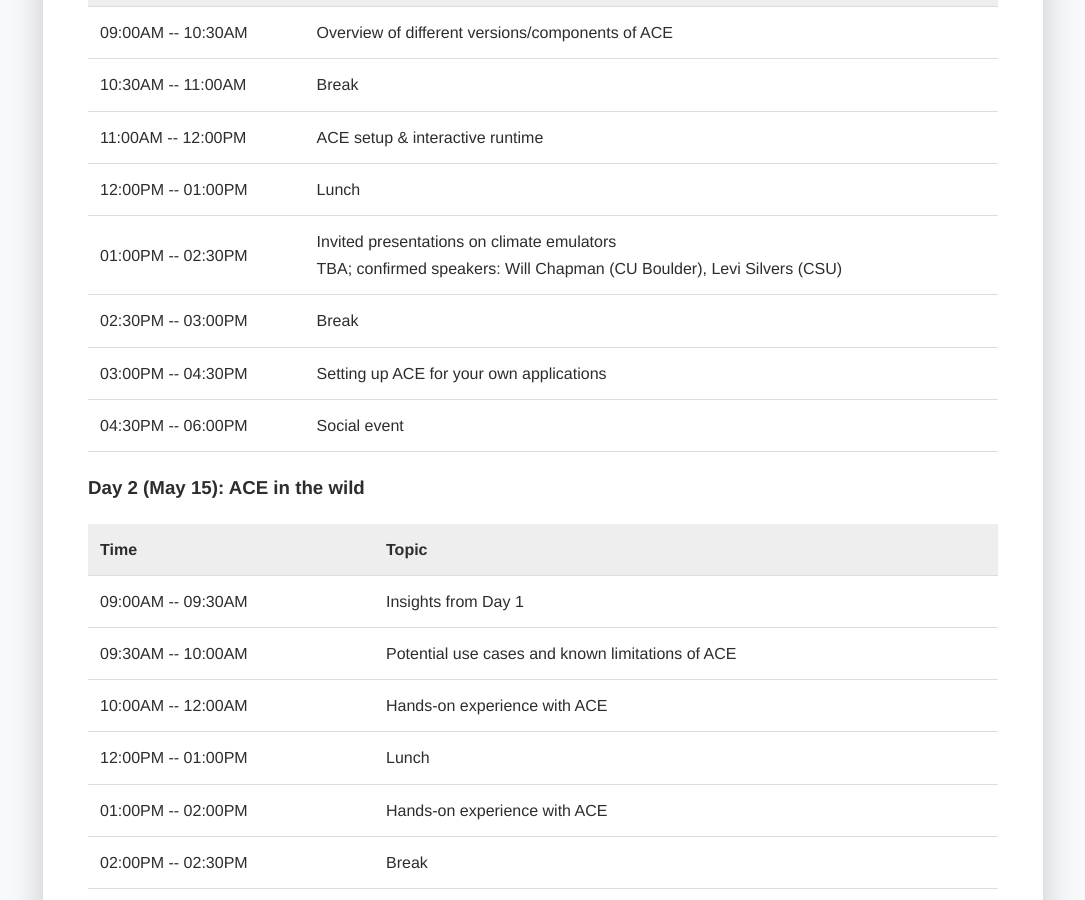
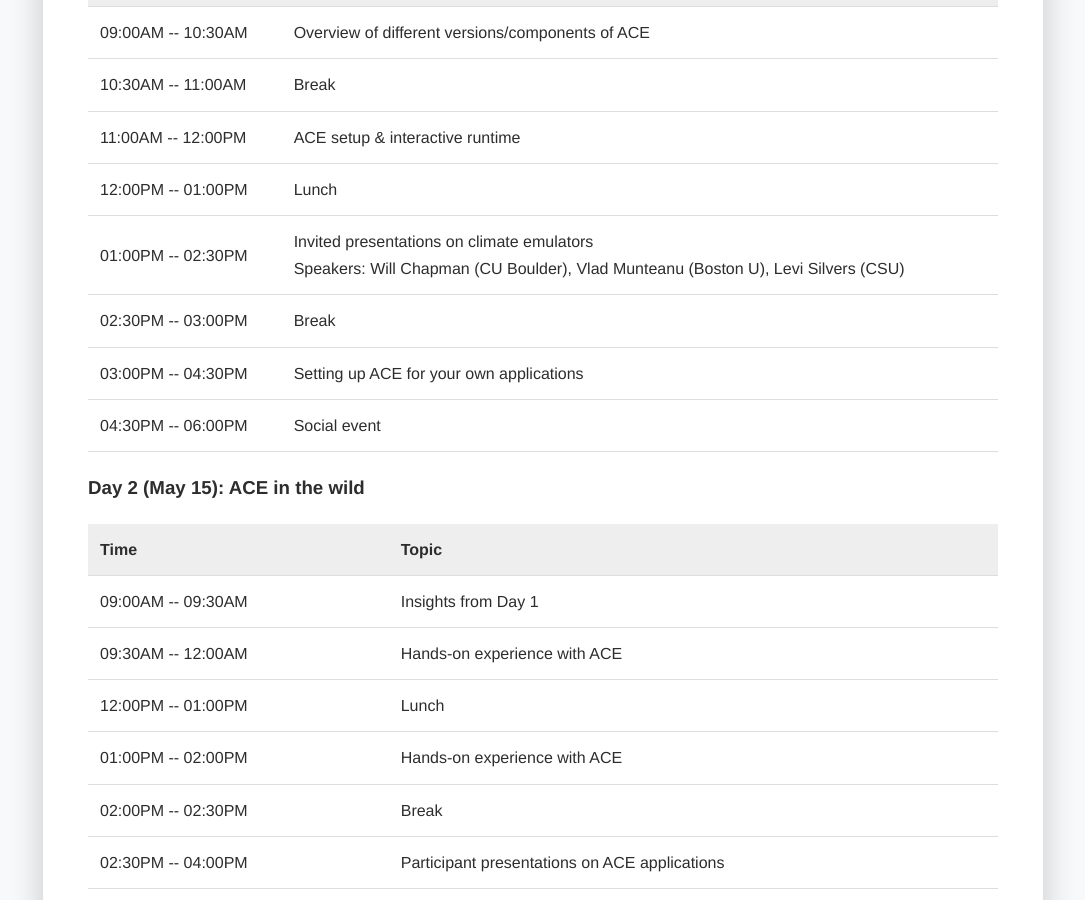
Before and after one commit to SnnVL/SnnVL.github.io, a Jekyll site: the page ACEWorkshop.html, which Jekyll copies as it is, in a window 1280 px wide and 900 px high, scrolled down 1984 px. Shown: the whole window, without its empty margins (97-1182 px from the left). Built offline with Jekyll 4.4.1, drawn with Linux system fonts in a browser that asks for light colours.

Commit message:
schedule update

```diff
--- a/ACEWorkshop.html
+++ b/ACEWorkshop.html
@@ -183,7 +183,7 @@
             <tr><td>10:30AM -- 11:00AM</td><td>Break</td></tr>
             <tr><td>11:00AM -- 12:00PM</td><td>ACE setup & interactive runtime</td></tr>
             <tr><td>12:00PM -- 01:00PM</td><td>Lunch</td></tr>
-            <tr><td>01:00PM -- 02:30PM</td><td>Invited presentations on climate emulators<br> TBA; confirmed speakers: Will Chapman (CU Boulder), Levi Silvers (CSU)</td></tr>
+            <tr><td>01:00PM -- 02:30PM</td><td>Invited presentations on climate emulators<br> Speakers: Will Chapman (CU Boulder), Vlad Munteanu (Boston U), Levi Silvers (CSU)</td></tr>
             <tr><td>02:30PM -- 03:00PM</td><td>Break</td></tr>
             <tr><td>03:00PM -- 04:30PM</td><td>Setting up ACE for your own applications</td></tr>
             <tr><td>04:30PM -- 06:00PM</td><td>Social event</td></tr>
@@ -193,8 +193,7 @@
         <table class="schedule-table">
             <tr><th>Time</th><th>Topic</th></tr>
             <tr><td>09:00AM -- 09:30AM</td><td>Insights from Day 1</td></tr>
-            <tr><td>09:30AM -- 10:00AM</td><td>Potential use cases and known limitations of ACE</td></tr>
-            <tr><td>10:00AM -- 12:00AM</td><td>Hands-on experience with ACE</td></tr>
+            <tr><td>09:30AM -- 12:00AM</td><td>Hands-on experience with ACE</td></tr>
             <tr><td>12:00PM -- 01:00PM</td><td>Lunch</td></tr>
             <tr><td>01:00PM -- 02:00PM</td><td>Hands-on experience with ACE</td></tr>
             <tr><td>02:00PM -- 02:30PM</td><td>Break</td></tr>
```
